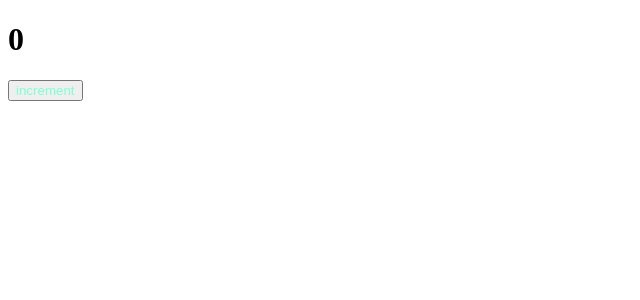
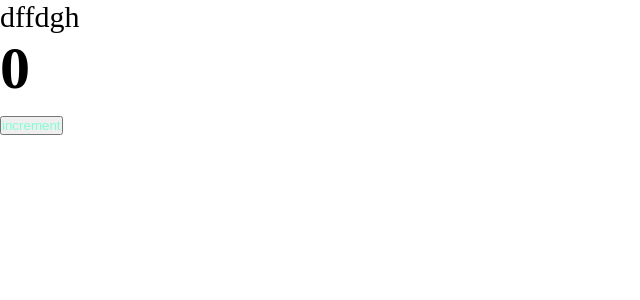
Before and after one commit to kathriciya/production-project, a React app: page / in a window 1280 px wide. Shown: the top 300 px of the page, without its empty margins (0-640 px from the left). Built offline with nearby package versions, Linux system fonts and the light colour scheme.

Commit message:
add config css modules

```diff
--- a/package.json
+++ b/package.json
@@ -27,6 +27,7 @@
     "@types/webpack-dev-server": "^4.7.2",
     "css-loader": "^6.6.0",
     "html-webpack-plugin": "^5.5.0",
+    "mini-css-extract-plugin": "^2.5.3",
     "sass": "^1.49.9",
     "sass-loader": "^12.6.0",
     "style-loader": "^3.3.1",
--- /dev/null
+++ b/src/App.tsx
@@ -0,0 +1,13 @@
+import Counter from './components/Counter';
+import './index.scss';
+
+const App = () => {
+  return (
+    <div className="app">
+      dffdgh
+      <Counter />
+    </div>
+  );
+};
+
+export default App;
--- a/src/components/Counter.scss
+++ b/src/components/Counter.module.scss
@@ -1,3 +1,3 @@
-button {
+.btn {
   color: aquamarine;
 }
--- a/src/components/Counter.tsx
+++ b/src/components/Counter.tsx
@@ -1,5 +1,5 @@
 import { useState } from 'react';
-import './Counter.scss';
+import classes from './Counter.module.scss';
 
 export const Counter = () => {
   const [count, setCount] = useState(0);
@@ -11,7 +11,9 @@
   return (
     <div>
       <h1>{count}</h1>
-      <button onClick={increment}>increment</button>
+      <button className={classes.btn} onClick={increment}>
+        increment
+      </button>
     </div>
   );
 };
--- /dev/null
+++ b/src/index.scss
@@ -0,0 +1,9 @@
+* {
+  margin: 0;
+  padding: 0;
+  box-sizing: border-box;
+}
+
+.app {
+  font-size: 30px;
+}
--- a/src/index.tsx
+++ b/src/index.tsx
@@ -1,9 +1,4 @@
 import { render } from 'react-dom';
-import Counter from './components/Counter';
+import App from './App';
 
-render(
-  <div>
-    <Counter />
-  </div>,
-  document.getElementById('root')
-);
+render(<App />, document.getElementById('root'));
```
Also changed, not shown: src/global.d.ts (added, +7 -0 lines), 9 other files (tests, documents, lock files or other folders).
